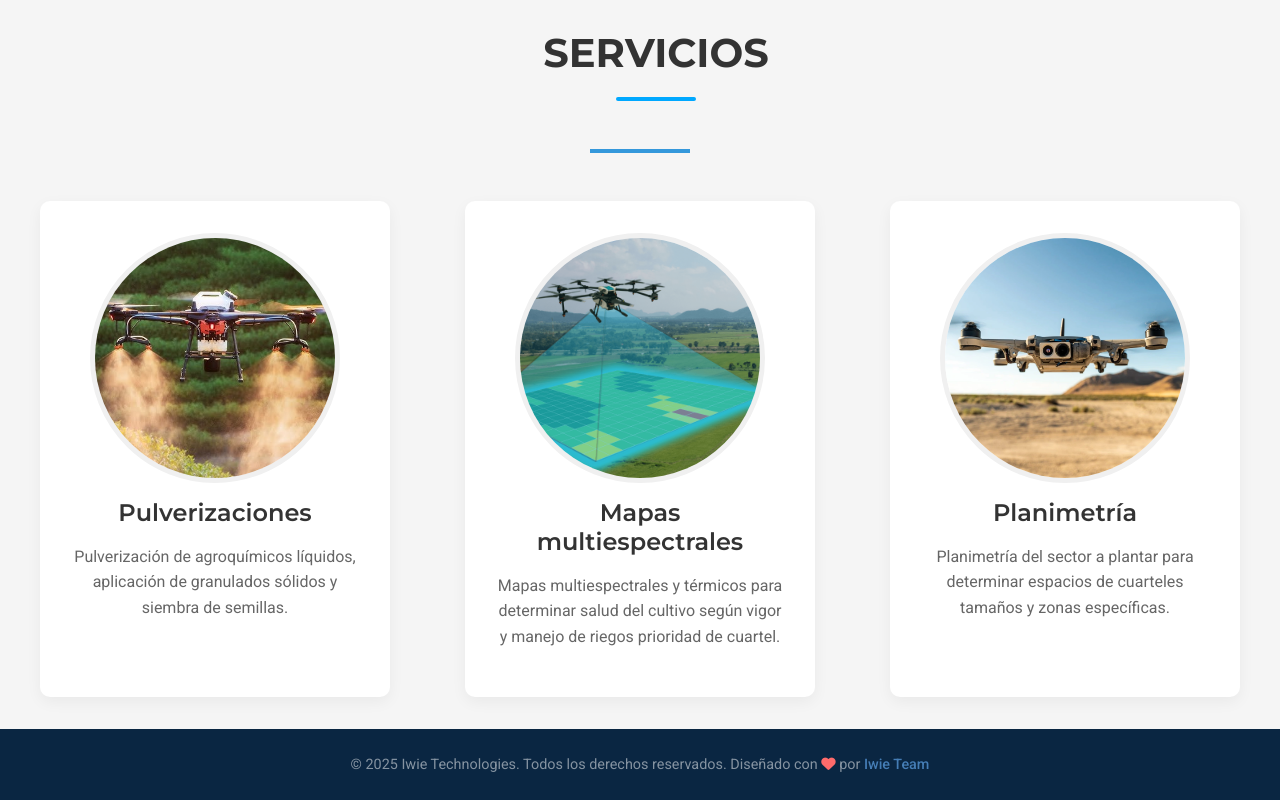
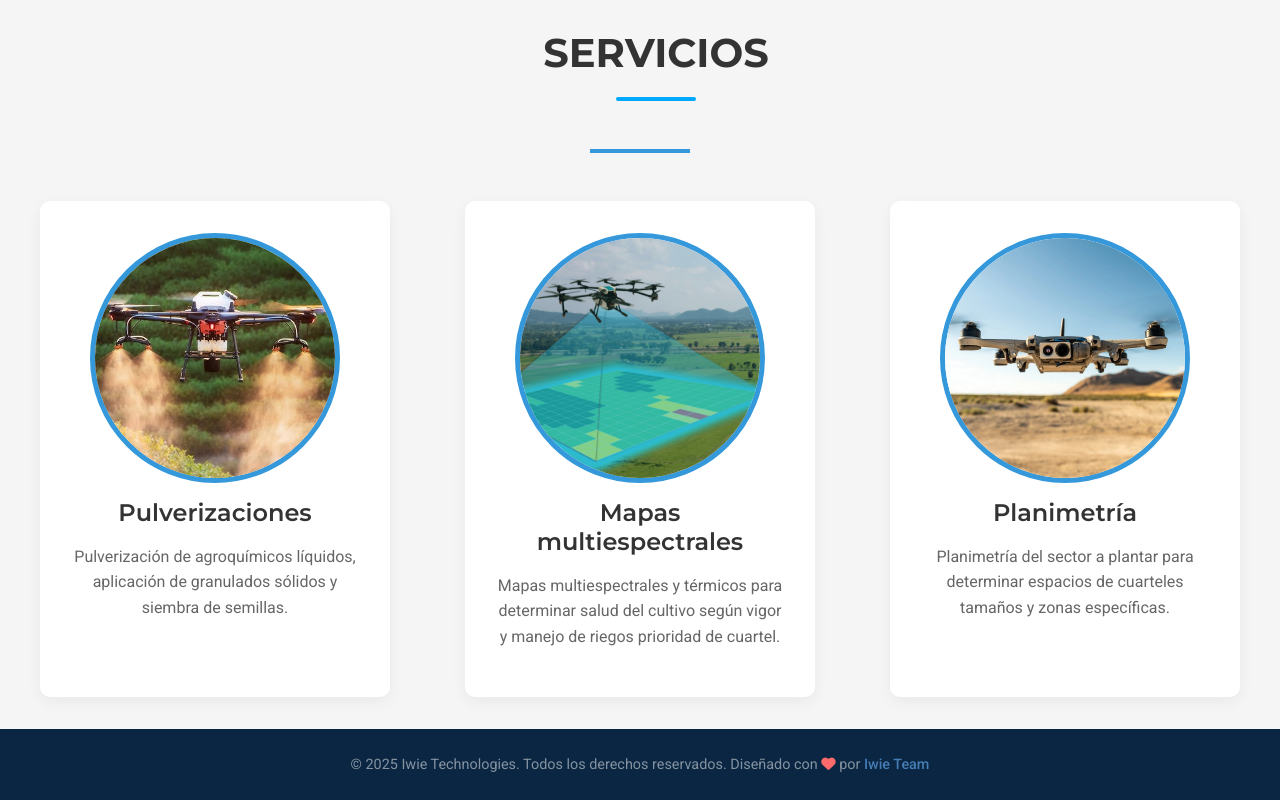
Before and after one commit to AlejandroLiinares/IwieDrones, a React (Vite) app: page /agricola in a window 1280 px wide. Shown: the part 803-1603 px from the top of the page. Built offline with nearby package versions, Linux system fonts and the light colour scheme.

Commit message:
Actualización de los Servicios (PAGINA FUNCIONAL)

```diff
--- a/src/styles/Services.css
+++ b/src/styles/Services.css
@@ -752,7 +752,7 @@
   border-radius: 50%;
   overflow: hidden;
   margin: 0 auto 1rem;
-  border: 5px solid #f0f0f0;
+  border: 5px solid #3498db;
 }
 
 .service-image-circle img {
```
